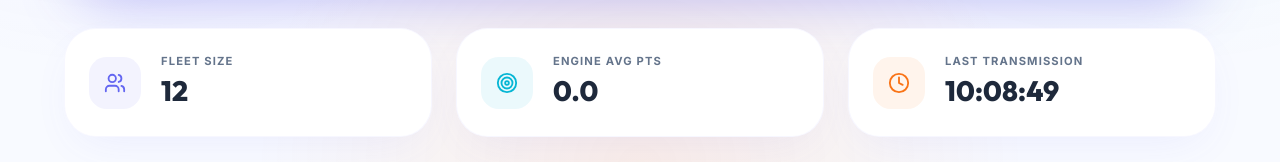
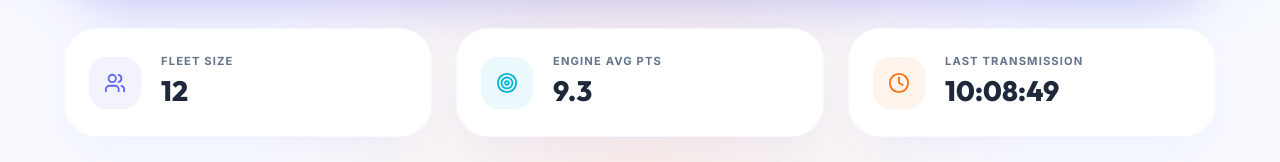
Before and after one commit to Mandar444/DHLeaderboard, a React (Vite) app: page / in a window 1280 px wide. Shown: the part 553-715 px from the top of the page. Built offline with nearby package versions, Linux system fonts and the light colour scheme.

Commit message:
Fix: Alpha Card showing 0 marks (correctly pulling Total scores now)

```diff
--- a/src/App.jsx
+++ b/src/App.jsx
@@ -54,14 +54,16 @@ const App = () => {
   const stats = useMemo(() => {
     if (!data.length) return { total: 0, avg: 0, topToday: null };
 
-    // Using Day 3 as "Today" for calculation
     const totalParticipants = data.length;
-    const day3Scores = data.map(p => p.scores.day3);
-    const avgScore = day3Scores.reduce((a, b) => a + b, 0) / totalParticipants;
+    // Calculate average based on Total scores
+    const avgScore = data.reduce((a, b) => a + b.total, 0) / totalParticipants;
 
-    // Find highest scorer specifically for "Today" (Day 3)
-    const sortedToday = [...data].sort((a,b) => b.scores.day3 - a.scores.day3);
-    const topToday = { ...sortedToday[0], todayScore: sortedToday[0].scores.day3 };
+    // Find highest overall scorer for the "Alpha" card
+    const sortedByTotal = [...data].sort((a,b) => b.total - a.total);
+    const topToday = {
+      ...sortedByTotal[0],
+      todayScore: sortedByTotal[0].total // Show the total score as the main metric
+    };
 
     return { total: totalParticipants, avg: avgScore, topToday };
   }, [data]);
```
